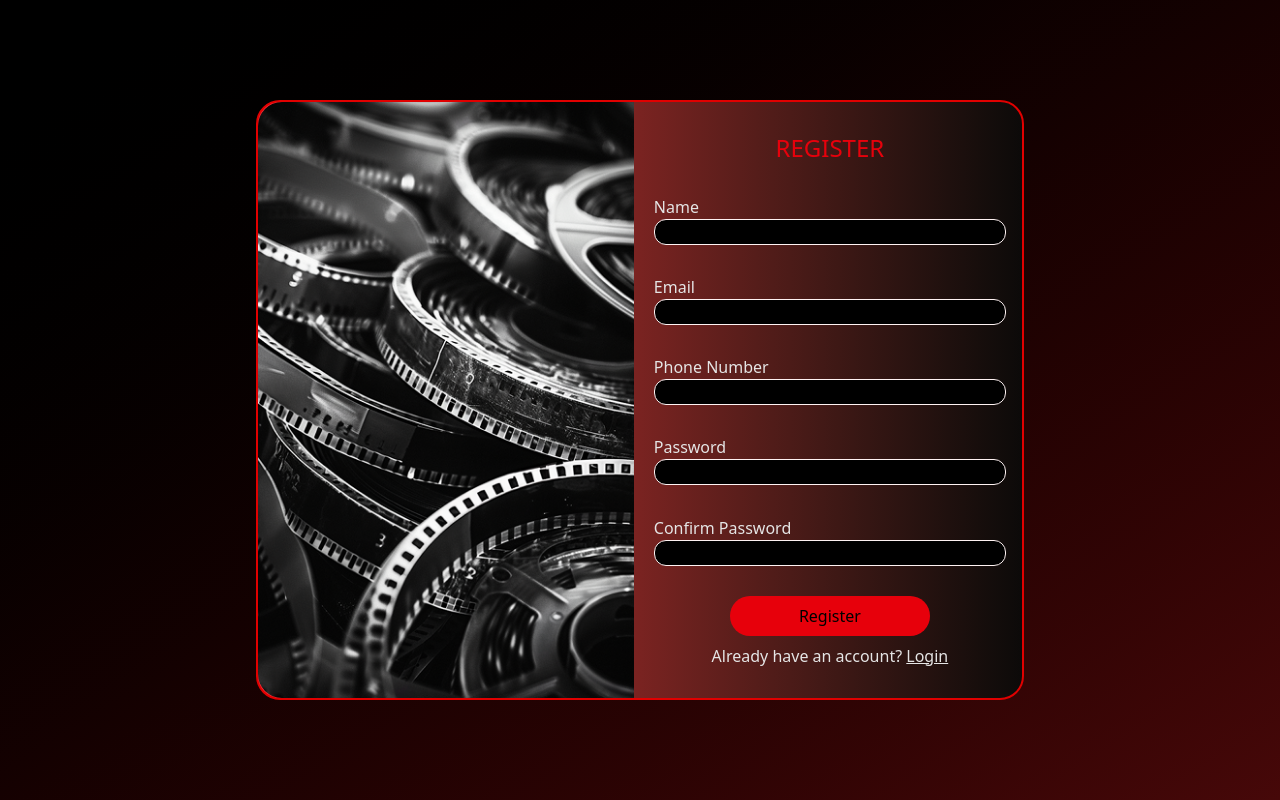
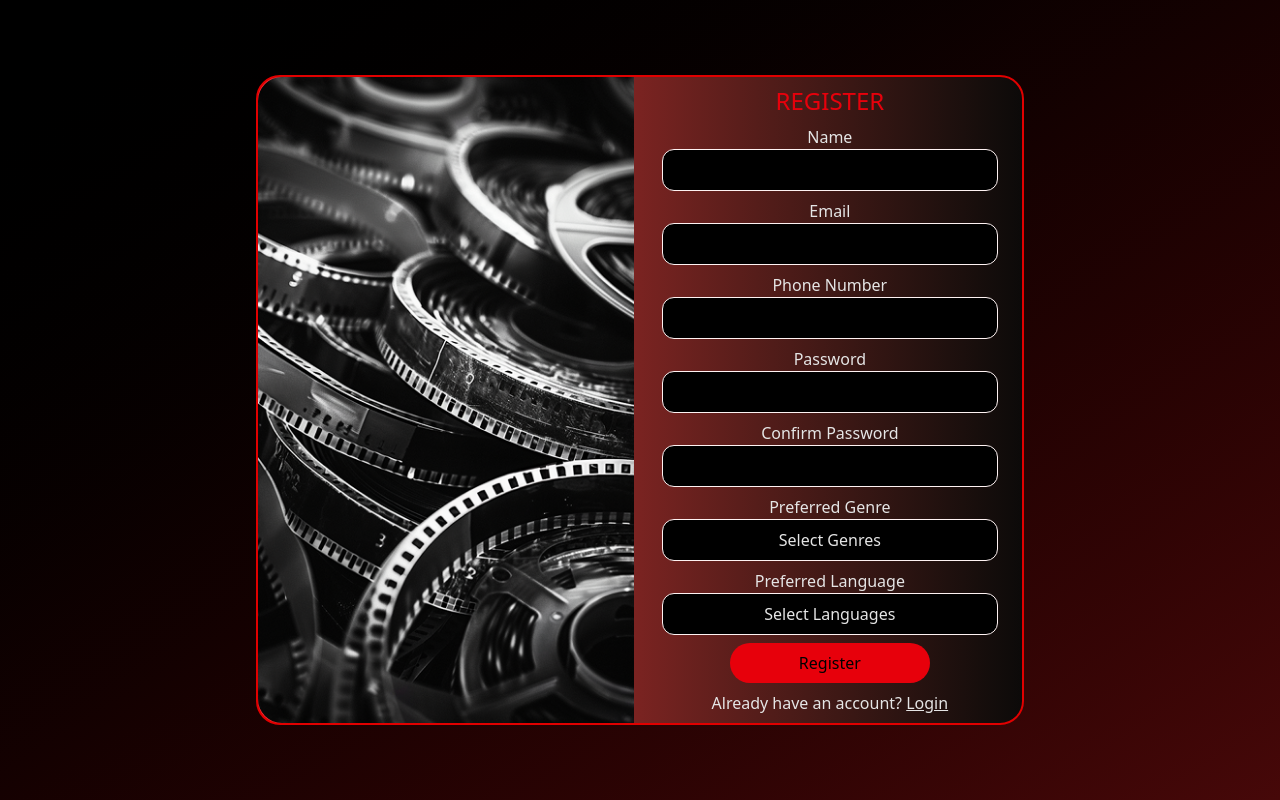
Before and after one commit to Shreehariari1025/DBS_PROJECT, a React (Vite) app: page /register in a window 1280 px wide. Built offline with nearby package versions, Linux system fonts and the light colour scheme; a web font is replaced by a local one.

Commit message:
modified register

```diff
--- a/index.cjs
+++ b/index.cjs
@@ -74,6 +74,7 @@ app.get("/movies/:id", async (req, res) => {
 });
 
 
+
 // Start server
 const PORT = process.env.PORT || 5000;
 app.listen(PORT, () => {
--- a/src/Pages/Register.jsx
+++ b/src/Pages/Register.jsx
@@ -1,56 +1,122 @@
-import React from 'react'
+import React, { useState } from 'react';
 import Rectangle10 from "../assets/Rectangle10.png";
 import { useNavigate } from 'react-router-dom';
-import { Link,NavLink } from 'react-router-dom';
+import { Link } from 'react-router-dom';
 
 function Register() {
-  const navigate=useNavigate();
+  const navigate = useNavigate();
+  const [genres, setGenres] = useState([]);
+  const [languages, setLanguages] = useState([]);
+  const [showGenreDropdown, setShowGenreDropdown] = useState(false);
+  const [showLanguageDropdown, setShowLanguageDropdown] = useState(false);
+   const [formData, setFormData] = useState({
+    name: '',
+    email: '',
+    phone_no: '',
+    password: '',
+    confirmPassword: '',
+    preferred_genre: [],
+    preferred_language: []
+  });
+
+  const genreOptions = ["Sci-Fi", "Thriller", "Action", "Fantasy", "Historical", "Romance", "Mystery", "Comedy", "Sports", "Drama"];
+  const languageOptions = ["English", "Hindi", "Kannada", "Telugu", "Malayalam", "Tamil"];
+
+  const toggleGenreSelection = (genre) => {
+    setGenres((prev) => prev.includes(genre) ? prev.filter(g => g !== genre) : [...prev, genre]);
+  };
+
+  const toggleLanguageSelection = (language) => {
+    setLanguages((prev) => prev.includes(language) ? prev.filter(l => l !== language) : [...prev, language]);
+  };
+
   return (
-    <>
-        <div className=" w-full h-screen px-[150px]   relative bg-gradient-to-br from-black to-red-950 justify-center items-center inline-flex overflow-hidden text-neutral-200">
-            <div className='w-3xl h-[600px] relative bg-gradient-to-l from-stone-950 to-red-500 rounded-3xl border-2 border-[#e10000] flex gap-3'>  {/* box*/}
-                <div className='w-1/2 h-full'> {/*image-div*/}
-                <img className=' w-full h-full object-cover flex-shrink-0 rounded-l-3xl' src={Rectangle10}alt="not found!" />
+    <div className="w-full h-screen px-[150px] relative bg-gradient-to-br from-black to-red-950 flex justify-center items-center text-neutral-200">
+      <div className='w-3xl h-[650px] relative bg-gradient-to-l from-stone-950 to-red-500 rounded-3xl border-2 border-[#e10000] flex gap-3'>
+        {/* Left Image Section */}
+        <div className='w-1/2 h-full'>
+          <img className='w-full h-full object-cover flex-shrink-0 rounded-l-3xl' src={Rectangle10} alt="Not found!" />
         </div>
 
-                <div className='w-1/2 flex flex-col justify-evenly pl-2 pr-4'>    {/*right-div*/}
-
+        {/* Right Form Section */}
+        <div className='w-1/2 flex flex-col justify-evenly pl-4 pr-6'>
           <h2 className='text-red-600 text-2xl text-center'>REGISTER</h2>
 
-                <div className='flex flex-col justify-center '>
-                <label className='text-left' htmlFor="Name">Name</label>
-                <input className='bg-black rounded-xl border border-red-50 'type="text" id='name'/>
+          {/* Name */}
+          <div className='flex flex-col'>
+            <label htmlFor="name">Name</label>
+            <input className='bg-black rounded-xl border border-red-50 p-2' type="text" id='name'/>
           </div>
 
+          {/* Email */}
           <div className='flex flex-col'>
-                <label className='text-left' htmlFor="Email">Email</label>
-                <input className='bg-black rounded-xl border border-red-50 'type="email" id='email'/>
+            <label htmlFor="email">Email</label>
+            <input className='bg-black rounded-xl border border-red-50 p-2' type="email" id='email'/>
           </div>
 
+          {/* Phone Number */}
           <div className='flex flex-col'>
-                <label  className='text-left' htmlFor="Phoneno">Phone Number</label>
-                <input  className='bg-black rounded-xl border border-red-50 ' type="text" id='phone-no'/>
+            <label htmlFor="phone-no">Phone Number</label>
+            <input className='bg-black rounded-xl border border-red-50 p-2' type="text" id='phone-no'/>
           </div>
 
+          {/* Password */}
           <div className='flex flex-col'>
-                <label className='text-left'  htmlFor="Password">Password</label>
-                <input  className='bg-black rounded-xl border border-red-50 ' type="password" id='password'/>
+            <label htmlFor="password">Password</label>
+            <input className='bg-black rounded-xl border border-red-50 p-2' type="password" id='password'/>
           </div>
 
+          {/* Confirm Password */}
           <div className='flex flex-col'>
-                <label className='text-left' htmlFor="Confirm-password">Confirm Password</label>
-                <input  className='bg-black rounded-xl border border-red-50 caret-white ' type="password" id='confirm-password'/>
+            <label htmlFor="confirm-password">Confirm Password</label>
+            <input className='bg-black rounded-xl border border-red-50 p-2' type="password" id='confirm-password'/>
           </div>
 
+          {/* Preferred Genre Dropdown */}
+          <div className='flex flex-col relative'>
+            <label>Preferred Genre</label>
+            <div className='bg-black rounded-xl border border-red-50 p-2 cursor-pointer' onClick={() => setShowGenreDropdown(!showGenreDropdown)}>
+              {genres.length > 0 ? genres.join(", ") : "Select Genres"}
+            </div>
+            {showGenreDropdown && (
+              <div className='absolute top-full left-0 w-full max-h-40 overflow-y-auto bg-black border border-red-50 rounded-xl mt-1 z-10'>
+                {genreOptions.map((genre) => (
+                  <div key={genre} className='p-2 hover:bg-red-700 cursor-pointer' onClick={() => toggleGenreSelection(genre)}>
+                    {genre}
+                  </div>
+                ))}
+              </div>
+            )}
+          </div>
+
+          {/* Preferred Language Dropdown */}
+          <div className='flex flex-col relative'>
+            <label>Preferred Language</label>
+            <div className='bg-black rounded-xl border border-red-50 p-2 cursor-pointer' onClick={() => setShowLanguageDropdown(!showLanguageDropdown)}>
+              {languages.length > 0 ? languages.join(", ") : "Select Languages"}
+            </div>
+            {showLanguageDropdown && (
+              <div className='absolute top-full left-0 w-full max-h-40 overflow-y-auto bg-black border border-red-50 rounded-xl mt-1 z-10'>
+                {languageOptions.map((language) => (
+                  <div key={language} className='p-2 hover:bg-red-700 cursor-pointer' onClick={() => toggleLanguageSelection(language)}>
+                    {language}
+                  </div>
+                ))}
+              </div>
+            )}
+          </div>
+
+          {/* Register Button and Login Link */}
           <div className='flex flex-col justify-center align-center gap-2'>
-                <button className='bg-red-600 text-center p-2 rounded-3xl text-black w-50  self-center hover:cursor-pointer  hover:bg-red-500' onClick={()=>{navigate("/dashboard")}}>Register</button>
+            <button className='bg-red-600 text-center p-2 rounded-3xl text-black w-50 self-center hover:cursor-pointer hover:bg-red-500' onClick={() => navigate("/dashboard")}>
+              Register
+            </button>
             <p className='text-center'>Already have an account? <Link className='underline hover:text-blue-200' to="/signin">Login</Link></p>
           </div>
         </div>
       </div>
     </div>
-    </>
-  )
+  );
 }
 
-export default Register
+export default Register;
```
Lines whose indentation alone changed are shown as unchanged.
